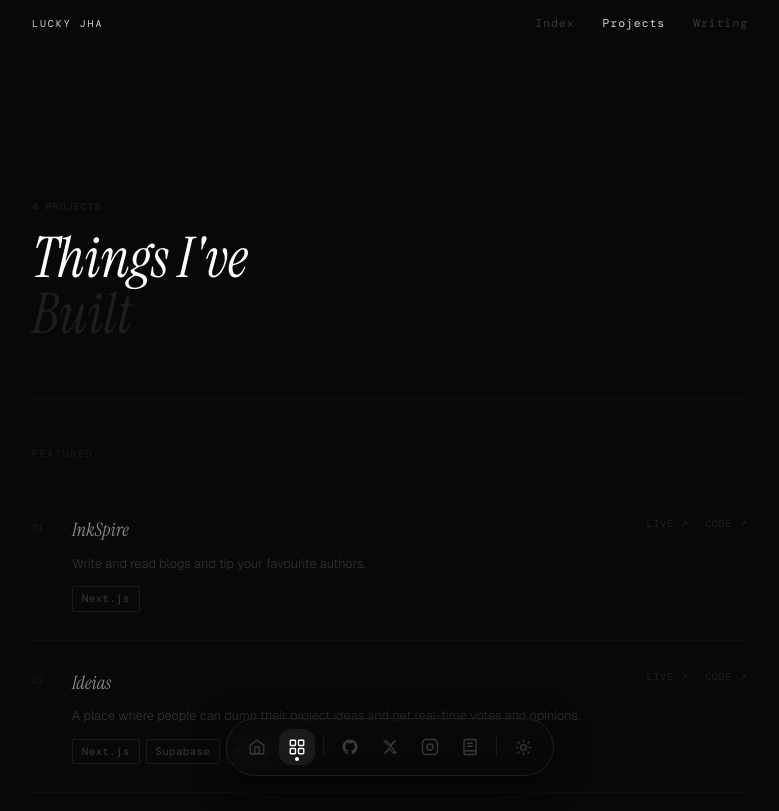
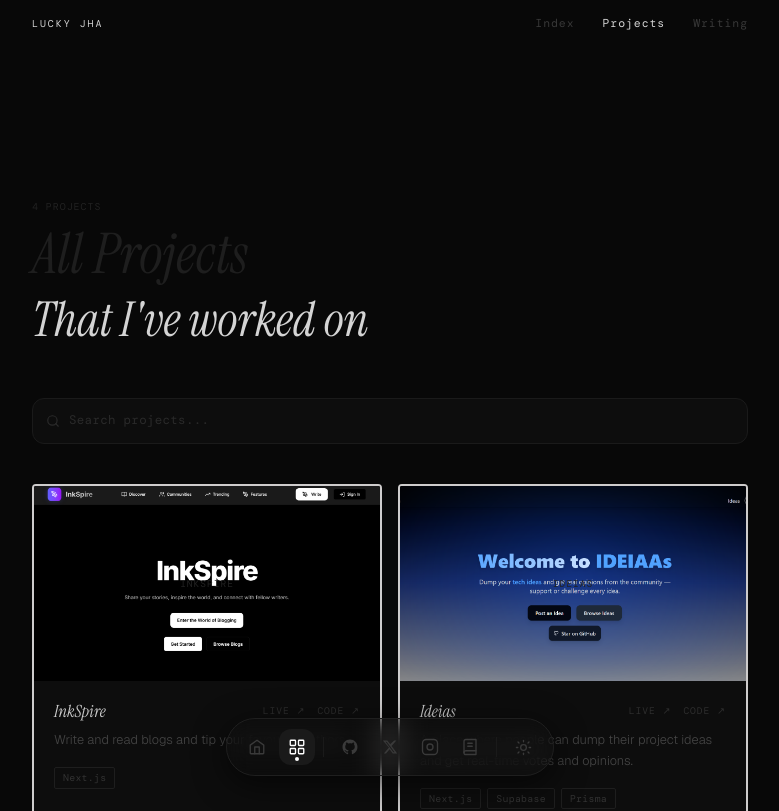
Before and after one commit to jhalucky/portfolio, a Next.js app: page /projects in a window 1280 px wide. Shown: the top 811 px of the page, without its empty margins (250-1029 px from the left). Built offline with nearby package versions, Linux system fonts and the light colour scheme; a web font is replaced by a local one.

Commit message:
redesigned: complete revamp

```diff
--- a/app/components/ProjectCard.tsx
+++ b/app/components/ProjectCard.tsx
@@ -14,8 +14,8 @@ interface Project {
 
 export default function ProjectCard({ project }: { project: Project }) {
   return (
-    <div className="group border border-[#1a1a1a] dark:border-[#1a1a1a] light:border-[#e8e8e8] bg-[#0d0d0d] hover:border-[#2e2e2e] transition-all duration-300 overflow-hidden
-      [html.light_&]:bg-white [html.light_&]:border-[#e8e8e8] [html.light_&]:hover:border-[#ccc] rounded-t">
+    <div className="group border-2 border-[#cecccc] bg-[#0d0d0d] hover:border-[#2e2e2e] transition-all duration-300 overflow-hidden
+      [html.light_&]:bg-white [html.light_&]:border-[#656565] [html.light_&]:hover:border-[#ccc] rounded-t">
 
       {/* Image — 16:9 */}
       <div className="relative w-full aspect-video overflow-hidden bg-[#111]
--- a/app/projects/page.tsx
+++ b/app/projects/page.tsx
@@ -1,112 +1,81 @@
-import Link from "next/link";
+"use client";
+import { useState } from "react";
 import { featuredProjects } from "../lib/data";
-import type { Metadata } from "next";
-
-export const metadata: Metadata = {
-  title: "Projects — Lucky Jha",
-};
+import ProjectCard from "../components/ProjectCard";
 
 export default function ProjectsPage() {
-  const featured = featuredProjects.filter((p) => p.featured);
-  const others = featuredProjects.filter((p) => !p.featured);
+  const [query, setQuery] = useState("");
+
+  const filtered = featuredProjects.filter((p) =>
+    query === "" ||
+    p.title.toLowerCase().includes(query.toLowerCase()) ||
+    p.description.toLowerCase().includes(query.toLowerCase()) ||
+    p.tech.some((t) => t.toLowerCase().includes(query.toLowerCase()))
+  );
 
   return (
-    <main className="max-w-[780px] mx-auto px-8 pt-24 pb-20">
+    <main className="max-w-[780px] mx-auto px-8 pt-24 pb-32">
 
       {/* Header */}
-      <div className="pt-12 pb-14 border-b border-[#111]">
+      <div className="pt-12 mb-10">
         <span className="font-mono text-[0.62rem] text-[#222] tracking-widest uppercase">
           {featuredProjects.length} projects
         </span>
-        <h1 className="font-display text-[3.5rem] italic text-white leading-none mt-3">
-          Things I&apos;ve<br />
-          <span className="text-[#1e1e1e]">Built</span>
+        <h1 className="font-display text-[3.5rem] italic text-[#1e1e1e] leading-none mt-2">
+          All Projects
         </h1>
+        <h2 className="text-#f5f5f5 font-display italic text-[3rem]">That I've worked on</h2>
       </div>
 
-      {/* Featured */}
-      <div className="mt-10 mb-16">
-        <span className="font-mono text-[0.6rem] text-[#1e1e1e] tracking-[0.2em] uppercase">
-          Featured
-        </span>
-        <div className="mt-6 space-y-0">
-          {featured.map((p, i) => (
-            <div key={p.slug}
-              className="group py-7 border-b border-[#0f0f0f] flex gap-5 items-start">
-              <span className="font-mono text-[0.6rem] text-[#1a1a1a] mt-1 flex-shrink-0 w-5">
-                {String(i + 1).padStart(2, "0")}
-              </span>
-              <div className="flex-1">
-                <div className="flex items-start justify-between gap-4 mb-2">
-                  <h2 className="font-display text-[1.15rem] italic text-[#888] group-hover:text-white transition-colors">
-                    {p.title}
-                  </h2>
-                  <div className="flex gap-4">
-                    {p.live && (
-                      <Link href={p.live} target="_blank"
-                        className="font-mono text-[0.6rem] text-[#222] hover:text-[#888] transition-colors tracking-widest uppercase">
-                        Live ↗
-                      </Link>
-                    )}
-                    {p.repo && (
-                      <Link href={p.repo} target="_blank"
-                        className="font-mono text-[0.6rem] text-[#222] hover:text-[#888] transition-colors tracking-widest uppercase">
-                        Code ↗
-                      </Link>
-                    )}
-                  </div>
-                </div>
-                <p className="text-[0.8rem] text-[#333] leading-relaxed mb-3">{p.description}</p>
-                <div className="flex flex-wrap gap-1.5">
-                  {p.tech.map((t) => <span key={t} className="tech-tag">{t}</span>)}
-                </div>
-              </div>
-            </div>
+      {/* Search */}
+      <div className="relative mb-10">
+        <svg
+          className="absolute left-3.5 top-1/2 -translate-y-1/2 text-[#2a2a2a]"
+          width="14" height="14" viewBox="0 0 24 24" fill="none"
+          stroke="currentColor" strokeWidth="2" strokeLinecap="round" strokeLinejoin="round">
+          <circle cx="11" cy="11" r="8"/><path d="m21 21-4.35-4.35"/>
+        </svg>
+        <input
+          type="text"
+          value={query}
+          onChange={(e) => setQuery(e.target.value)}
+          placeholder="Search projects..."
+          className="w-full bg-[#0d0d0d] border border-[#1a1a1a] text-[#888] placeholder-[#2a2a2a]
+            font-mono text-[0.78rem] tracking-wide pl-9 pr-4 py-3 rounded-xl outline-none
+            focus:border-[#2e2e2e] focus:text-[#ccc] transition-all duration-200
+            [html.light_&]:bg-white [html.light_&]:border-[#e8e8e8] [html.light_&]:text-[#555]
+            [html.light_&]:placeholder-[#ccc] [html.light_&]:focus:border-[#bbb]"
+        />
+        {query && (
+          <button
+            onClick={() => setQuery("")}
+            className="absolute right-3.5 top-1/2 -translate-y-1/2 text-[#2a2a2a] hover:text-[#888] transition-colors font-mono text-xs">
+            ✕
+          </button>
+        )}
+      </div>
+
+      {/* Results count when searching */}
+      {query && (
+        <p className="font-mono text-[0.62rem] text-[#2a2a2a] tracking-widest uppercase mb-6">
+          {filtered.length} result{filtered.length !== 1 ? "s" : ""} for &quot;{query}&quot;
+        </p>
+      )}
+
+      {/* Grid */}
+      {filtered.length > 0 ? (
+        <div className="grid grid-cols-1 sm:grid-cols-2 gap-4">
+          {filtered.map((p) => (
+            <ProjectCard key={p.slug} project={p} />
           ))}
         </div>
-      </div>
-
-      {/* Others */}
-      <div>
-        <span className="font-mono text-[0.6rem] text-[#1e1e1e] tracking-[0.2em] uppercase">
-          Other Projects
-        </span>
-        <div className="mt-6 space-y-0">
-          {others.map((p, i) => (
-            <div key={p.slug}
-              className="group py-6 border-b border-[#0f0f0f] flex gap-5 items-start">
-              <span className="font-mono text-[0.6rem] text-[#1a1a1a] mt-1 flex-shrink-0 w-5">
-                {String(i + 1).padStart(2, "0")}
-              </span>
-              <div className="flex-1">
-                <div className="flex items-start justify-between gap-4 mb-2">
-                  <h2 className="font-display text-[1rem] italic text-[#555] group-hover:text-[#aaa] transition-colors">
-                    {p.title}
-                  </h2>
-                  <div className="flex gap-4">
-                    {p.live && (
-                      <Link href={p.live} target="_blank"
-                        className="font-mono text-[0.6rem] text-[#222] hover:text-[#888] transition-colors tracking-widest uppercase">
-                        Live ↗
-                      </Link>
-                    )}
-                    {p.repo && (
-                      <Link href={p.repo} target="_blank"
-                        className="font-mono text-[0.6rem] text-[#222] hover:text-[#888] transition-colors tracking-widest uppercase">
-                        Code ↗
-                      </Link>
-                    )}
-                  </div>
-                </div>
-                <p className="text-[0.8rem] text-[#2e2e2e] leading-relaxed mb-3">{p.description}</p>
-                <div className="flex flex-wrap gap-1.5">
-                  {p.tech.map((t) => <span key={t} className="tech-tag">{t}</span>)}
-                </div>
-              </div>
-            </div>
-          ))}
+      ) : (
+        <div className="text-center py-20">
+          <p className="font-mono text-[0.7rem] text-[#222] tracking-widest">
+            No projects found for &quot;{query}&quot;
+          </p>
         </div>
-      </div>
+      )}
 
     </main>
   );
```
